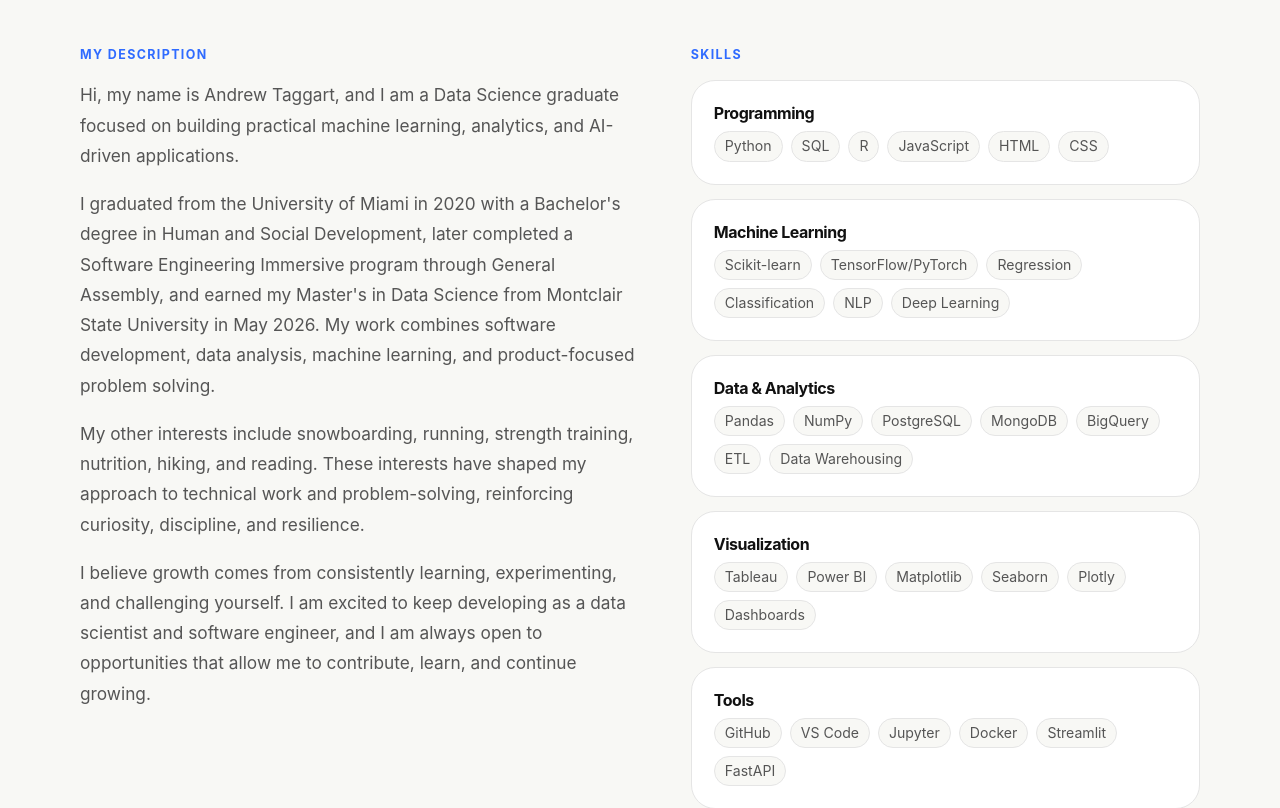
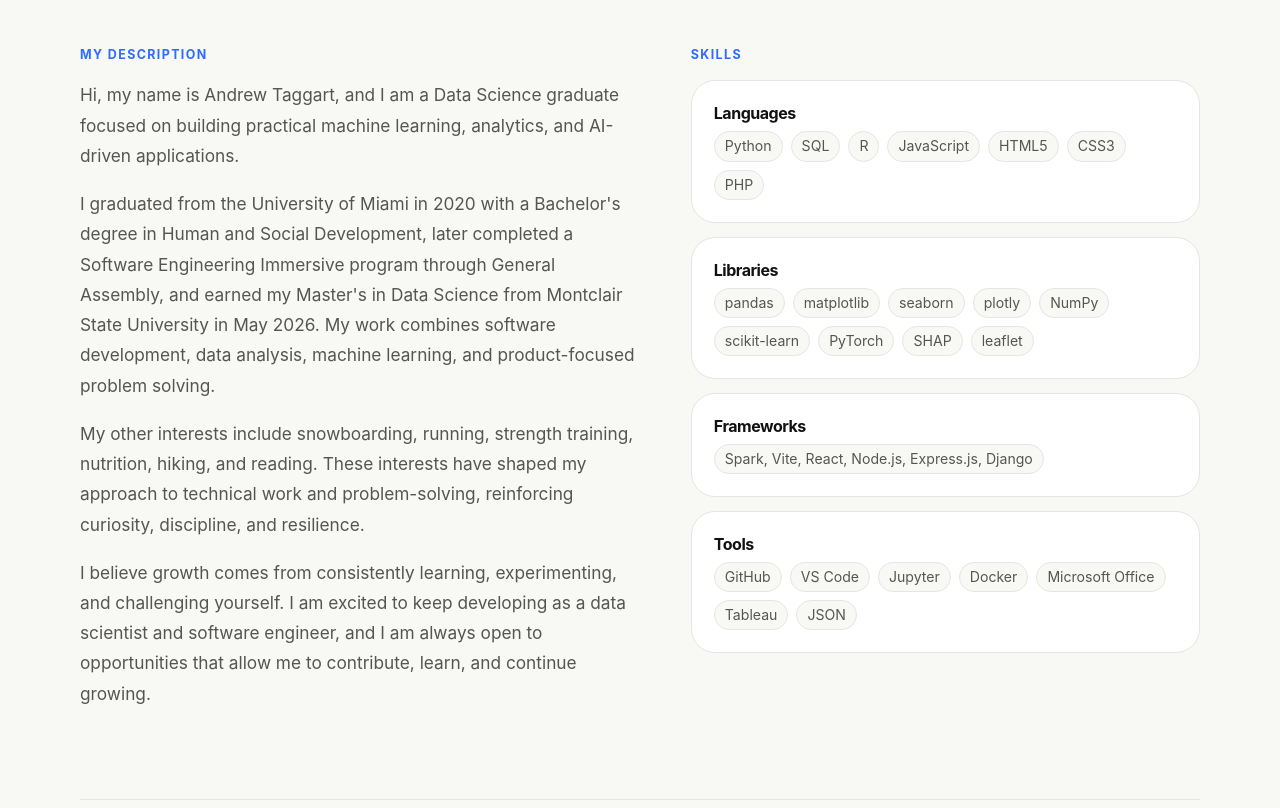
Before and after one commit to andrew-taggart/GitPortfolio, a React (Vite) app in the folder myPortfolio/: page / in a window 1280 px wide. Shown: the part 841-1649 px from the top of the page. Built offline with nearby package versions, Linux system fonts and the light colour scheme.

Commit message:
Skill List update

```diff
--- a/myPortfolio/src/data/skills.js
+++ b/myPortfolio/src/data/skills.js
@@ -1,38 +1,21 @@
 export const skills = [
   {
-    title: 'Programming',
-    items: ['Python', 'SQL', 'R', 'JavaScript', 'HTML', 'CSS'],
+    title: 'Languages',
+    items: ['Python', 'SQL', 'R', 'JavaScript', 'HTML5', 'CSS3', 'PHP'],
   },
   {
-    title: 'Machine Learning',
-    items: [
-      'Scikit-learn',
-      'TensorFlow/PyTorch',
-      'Regression',
-      'Classification',
-      'NLP',
-      'Deep Learning',
+    title: 'Libraries',
+    items: ['pandas', 'matplotlib', 'seaborn', 'plotly', 'NumPy', 'scikit-learn', 'PyTorch', 'SHAP', 'leaflet'
     ],
   },
   {
-    title: 'Data & Analytics',
-    items: [
-      'Pandas',
-      'NumPy',
-      'PostgreSQL',
-      'MongoDB',
-      'BigQuery',
-      'ETL',
-      'Data Warehousing',
+    title: 'Frameworks',
+    items: ['Spark, Vite, React, Node.js, Express.js, Django'
     ],
   },
   {
-    title: 'Visualization',
-    items: ['Tableau', 'Power BI', 'Matplotlib', 'Seaborn', 'Plotly', 'Dashboards'],
-  },
-  {
     title: 'Tools',
-    items: ['GitHub', 'VS Code', 'Jupyter', 'Docker', 'Streamlit', 'FastAPI'],
+    items: ['GitHub', 'VS Code', 'Jupyter', 'Docker', 'Microsoft Office', 'Tableau', 'JSON',],
 
   },
 ]
```
